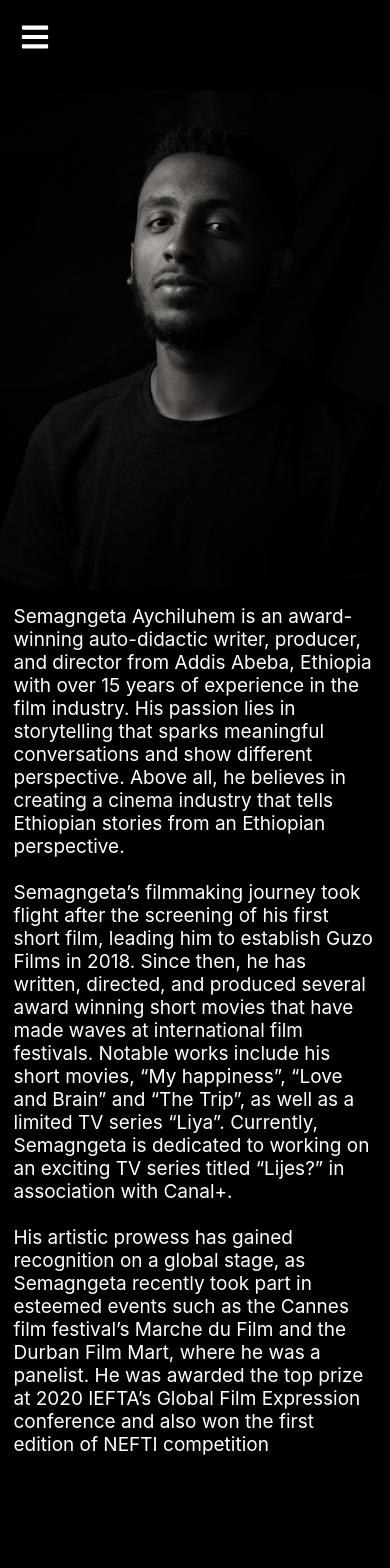
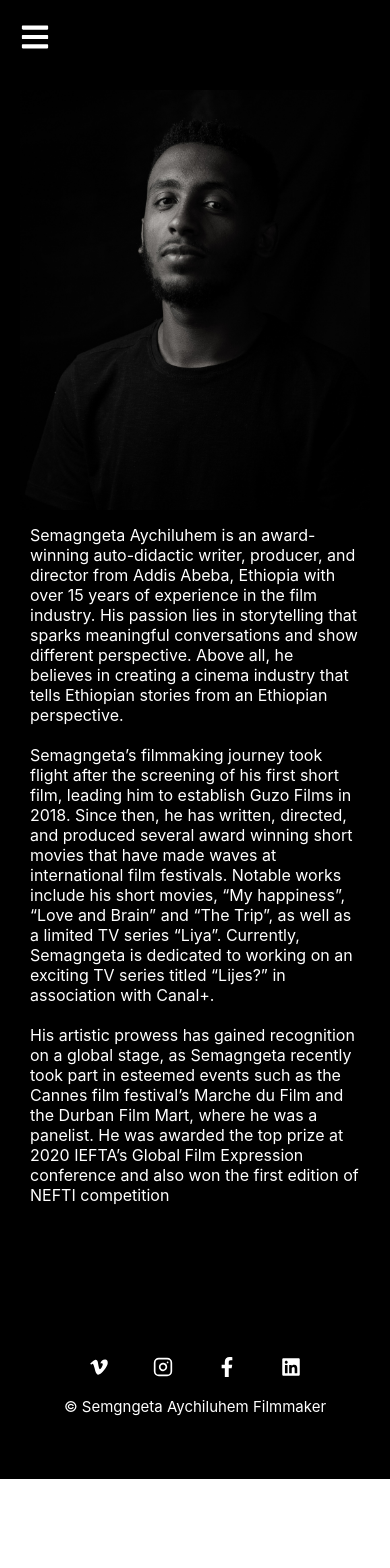
Before and after one commit to wamisha654/Semgngeta, a React (Create React App) app: page /about in a window 390 px wide. Shown: the top 1568 px of the page. After the commit the page ends 1479 px from the top, so only its background shows below. Built offline with nearby package versions, Linux system fonts and the light colour scheme; a web font is replaced by a local one.

Commit message:
about update

```diff
--- a/src/About/About.css
+++ b/src/About/About.css
@@ -6,20 +6,11 @@
   align-items: center;
   background-color: black;
 }
-.about h3{
-  font-size: 40px;
-  font-style: oblique;
-  color: #20B2AA;
-
-}
 .about-container{
 
   max-width: 90rem;
   display: flex;
   height: auto;
-
-
-
 }
 .about-main{
   display: flex;
@@ -35,11 +26,6 @@
   margin: 10px 50px 50px 50px ;
   color: white;
 
-}
-.title-div{
-  text-align: center;
-  margin-top: -40px;
-  margin-bottom: 18px;
 }
 @media screen and (max-width: 1400px){
 	.about-container p{
@@ -69,22 +55,13 @@
     margin: 15px;
     color: white;
   }
-  .about h3{
-  font-size: 20px;
 
-  color: #20B2AA;
-  text-align: center;
-  margin-top: 20px;
-  margin-bottom: 5px;
-
-
-}
 }
 @media screen and (max-width: 810px){
 	.about-main{
   display: flex;
   height: auto;
-  margin: 90px 0px 100px 0px;
+  margin: 90px 0px 60px 0px;
 }
   .about-container{
     display: flex;
@@ -100,16 +77,6 @@
     font-size: 18px;
     color: white;
   }
-  .about h3{
-  font-size: 20px;
-
-  color: #20B2AA;
-  text-align: center;
-  margin-top: 20px;
-  margin-bottom: 5px;
-
-
-}
 }
 @media screen and (max-width: 810px){
   .about-container{
@@ -123,7 +90,7 @@
     height: 500px;
   }
   .about-container p{
-    font-size: 19px;
+    font-size: 16px;
     color: white;
   }
   .about h3{
@@ -137,3 +104,9 @@
 
 }
 }
+@media screen and (max-width: 420px){
+img{
+    width: 350px;
+    height: 420px;
+  }
+}
```
